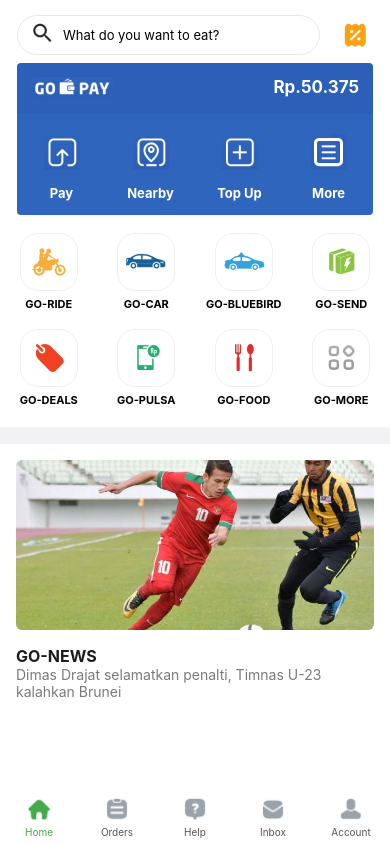
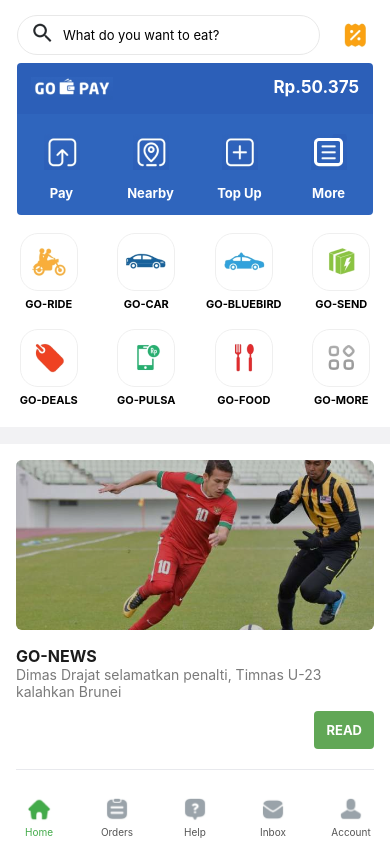
Before and after one commit to dyna123/react, a React Native app: screen / in a window 390 px wide. Built offline with nearby package versions, Linux system fonts and the light colour scheme.

Commit message:
add news

```diff
--- a/App.js
+++ b/App.js
@@ -1,5 +1,5 @@
 import React, { Component } from 'react';
-import { Text, StyleSheet, View, Image, TextInput, ScrollView } from 'react-native';
+import { Text, StyleSheet, View, Image, TextInput, ScrollView, TouchableOpacity } from 'react-native';
 
 export default class App extends Component {
   render() {
@@ -99,12 +99,19 @@
           <View style={{ height: 17, backgroundColor: '#f2f2f4', marginTop: 20 }}></View>
           {/* News Section */}
           <View style={{ paddingTop: 16, paddingHorizontal: 16 }}>
-            <View>
+            <View style={{ position: 'relative' }}>
               <Image source={require('./assets/sepak-bola.jpg')} style={{ height: 170, width: '100%', borderRadius: 6 }} />
+              <View style={{ width: '100%', height: '100%', position: 'absolute', top: 0, left: 0, backgroundColor: 'black', opacity: 0.2, borderRadius: 6 }}></View>
+              <View style={{ height: 15, width: 55, position: 'absolute', top: 16, left: 16 }}>
+              <Image source={require('./assets/white.png')} style={{ width: undefined, height: undefined, resizeMode: 'contain', flex: 1 }} />
+              </View>
             </View>
-            <View style={{ paddingTop: 16, paddingBottom: 20 }}>
+            <View style={{ paddingTop: 16, paddingBottom: 20, borderBottomColor:'#e8e9ed', borderBottomWidth:1, marginBottom: 20 }}>
               <Text style={{ fontSize: 16, fontWeight: 'bold', color: '#1c1c1c' }}>GO-NEWS</Text>
-              <Text style={{ fontSize: 14, fontWeight: 'normal', color: '#7a7a7a' }}>Dimas Drajat selamatkan penalti, Timnas U-23 kalahkan Brunei</Text>
+              <Text style={{ fontSize: 14, fontWeight: 'normal', color: '#7a7a7a', marginBottom: 11 }}>Dimas Drajat selamatkan penalti, Timnas U-23 kalahkan Brunei</Text>
+              <TouchableOpacity style={{ backgroundColor: '#61a756', paddingHorizontal: 12, paddingVertical: 11, alignSelf: 'flex-end', borderRadius:4, textAlign: 'center',  }}>
+                <Text style={{ fontSize: 13, fontWeight: 'bold', color: 'white' }}>READ</Text>
+              </TouchableOpacity>
             </View>
           </View>
         </ScrollView>
@@ -130,7 +137,7 @@
             <Text style={{ color: '#545454', fontSize: 10, marginTop: 4 }}>Account</Text>
           </View>
         </View>
-      </View>
+      </View >
     );
   }
 }
```
